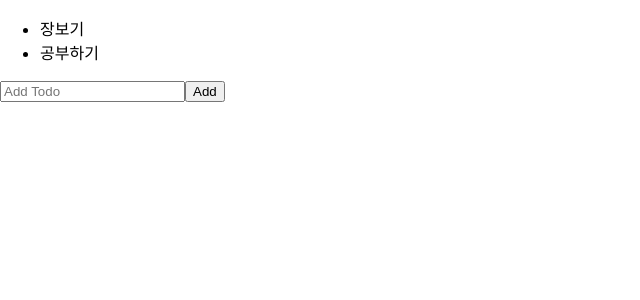
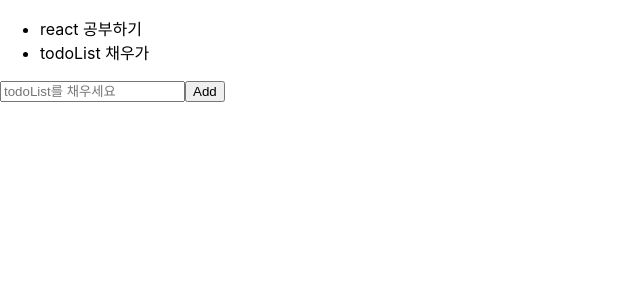
Before and after one commit to Woochang1132/todoProject, a React (Create React App) app: page / in a window 1280 px wide. Shown: the top 300 px of the page, without its empty margins (0-640 px from the left). Built offline with nearby package versions, Linux system fonts and the light colour scheme.

Commit message:
최우창 react_ todoList 만들기_챌린지

```diff
--- a/src/components/AddTodo/AddTodo.jsx
+++ b/src/components/AddTodo/AddTodo.jsx
@@ -3,24 +3,22 @@ import {v4 as uuid4} from 'uuid';
 
 export default function AddTodo({onAdd}) {
     const [text, setText] = useState('');
-    const handleChange = (e) => {
-        setText(e.target.value);
-    }
+
     const handleSubmit = (e) => {
         e.preventDefault();
-        if(text.trim().length === 0){
-            return;
-        }
-        onAdd({id: uuid4(), text, status: 'active'})
+        onAdd({id: uuid4, text, status : 'active'});
         setText('');
     }
+
+    const handleText = (e) =>
+    setText(e.target.value);
+
     return (
         <form onSubmit={handleSubmit}>
-            <input type="text" placeholder='Add Todo'
-            value={text}
-            onChange={handleChange} />
-
-            <button>Add</button>
+            <input type="text" value={text}
+            placeholder='todoList를 채우세요'
+            onChange={handleText}/>
+        <button>Add</button>
         </form>
     );
 }
--- a/src/components/TodoList/TodoList.jsx
+++ b/src/components/TodoList/TodoList.jsx
@@ -2,22 +2,22 @@ import React, {useState} from 'react';
 import AddTodo from '../AddTodo/AddTodo';
 
 export default function TodoList() {
-    const [todos, setTodos] = useState([
-        {id : '123', text : '장보기', status : 'active'},
-        {id : '124', text : '공부하기', status : 'active'}])
+    const [todos, setTodo] = useState([
+        {id : '1' , text : "react 공부하기", status : 'active'},
+        {id : '2' , text : "todoList 채우가", status : 'active'}
+    ])
 
-    //새로운 todo를 todos에 업데이트 해야 함
-    const handleAdd = (todo) => setTodos([...todos, todo])
-
+    const handleAdd = ((todo) => setTodo([...todos, todo]))
 
     return (
         <section>
             <ul>
                 {
-                    todos.map(item => <li key={item.id}>{item.text}</li>)
+                todos.map((todo =>
+                    <li key={todo.id}>{todo.text}</li>
+                    ))
                 }
             </ul>
-
             <AddTodo onAdd={handleAdd}/>
         </section>
     );
```
